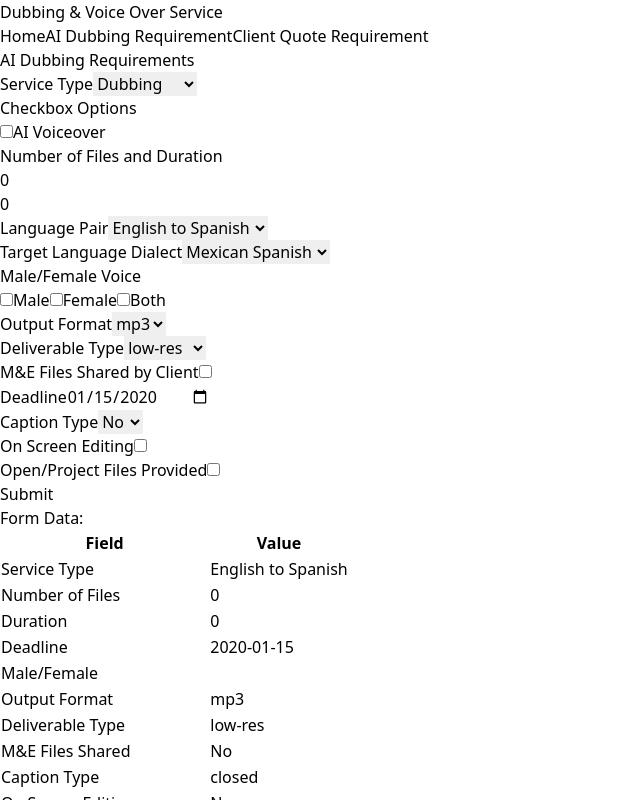
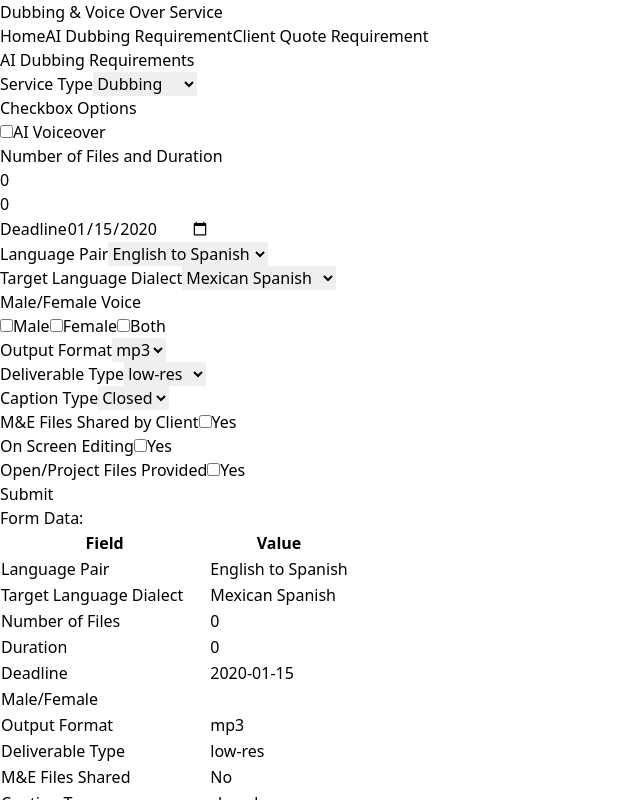
Before and after one commit to nikhil-kamble-dgfuture/client-requirement, a React (Vite) app: page /client-quote-requirement in a window 1280 px wide. Both pictures are taken after typing "2020-01-15" into the empty fields and a click on the button "Submit". Shown: the top 800 px of the page, without its empty margins (0-640 px from the left). Built offline with nearby package versions, Linux system fonts and the light colour scheme.

Commit message:
form functionality complete

```diff
--- a/src/components/ClientQuoteRequirement.jsx
+++ b/src/components/ClientQuoteRequirement.jsx
@@ -921,8 +921,7 @@
 // export default ClientQuoteRequirement;
 
 
-
-//2pm 05/11/2024
+//?
 import React, { useState } from 'react';
 
 const DubbingRequirements = () => {
@@ -941,19 +940,18 @@ const DubbingRequirements = () => {
   const [duration, setDuration] = useState(0);
   const [deadline, setDeadline] = useState('');
   const [languagePair, setLanguagePair] = useState('English to Spanish');
-  const [targetDialect, setTargetDialect] = useState('Mexican Spanish');
+  const [targetDialect, setTargetDialect] = useState('Mexican Spanish'); // Default value
   const [maleFemale, setMaleFemale] = useState({
     male: false,
     female: false,
     both: false,
-  });  // Tracking male, female, and both selections
+  });
   const [outputFormat, setOutputFormat] = useState('mp3');
   const [deliverableType, setDeliverableType] = useState('low-res');
-  const [meFilesShared, setMeFilesShared] = useState(false);  // M&E Files Shared by Client
-  const [onScreenEditing, setOnScreenEditing] = useState(false);  // On Screen Editing
+  const [meFilesShared, setMeFilesShared] = useState(false);
+  const [onScreenEditing, setOnScreenEditing] = useState(false);
   const [openProjectFiles, setOpenProjectFiles] = useState(false);
 
-  // State for holding form data to display in table
   const [formData, setFormData] = useState(null);
 
   const handleCheckboxChange = (e) => {
@@ -1023,7 +1021,6 @@ const DubbingRequirements = () => {
   const handleSubmit = (e) => {
     e.preventDefault();
 
-    // Collect all form data into an object
     const collectedFormData = {
       checkboxes,
       openClosed,
@@ -1041,13 +1038,11 @@ const DubbingRequirements = () => {
       openProjectFiles,
     };
 
-    // Set the collected data into the state to display in table
     setFormData(collectedFormData);
   };
 
   return (
     <div>
-      {/* Form */}
       <form onSubmit={handleSubmit} className="mb-6">
         <h3 className="text-xl font-semibold mb-2">AI Dubbing Requirements</h3>
 
@@ -1099,10 +1094,24 @@ const DubbingRequirements = () => {
           </div>
         </div>
 
+        {/* Deadline Field */}
+        <div className="mb-4 p-4 border rounded bg-white shadow">
+          <label className="block mb-2">Deadline</label>
+          <input
+            type="date"
+            value={deadline}
+            onChange={handleDeadlineChange}
+            className="bg-gray-50 border border-gray-300 text-gray-900 text-sm rounded-lg focus:ring-blue-500 focus:border-blue-500 block w-full p-2.5"
+          />
+        </div>
+
         {/* Language Pair and Target Dialect */}
         <div className="mb-4 p-4 border rounded bg-white shadow">
           <label className="block mb-2">Language Pair</label>
-          <select className="w-full border p-2 rounded mb-4" value={languagePair} onChange={handleLanguagePairChange}>
+          <select
+            className="w-full border p-2 rounded mb-4"
+            onChange={handleLanguagePairChange}
+          >
             <option>English to Spanish</option>
             <option>English to French</option>
             <option>English to German</option>
@@ -1111,9 +1120,15 @@ const DubbingRequirements = () => {
 
         <div className="mb-4 p-4 border rounded bg-white shadow">
           <label className="block mb-2">Target Language Dialect</label>
-          <select className="w-full border p-2 rounded mb-4" value={targetDialect} onChange={handleTargetDialectChange}>
-            <option>Mexican Spanish</option>
-            <option>Castilian Spanish</option>
+          <select
+            className="w-full border p-2 rounded mb-4"
+            value={targetDialect}
+            onChange={handleTargetDialectChange}
+          >
+            <option value="Mexican Spanish">Mexican Spanish</option>
+            <option value="Castilian Spanish">Canedian French</option>
+            <option value="Castilian Spanish">Standard German</option>
+
           </select>
         </div>
 
@@ -1156,7 +1171,11 @@ const DubbingRequirements = () => {
 
         <div className="mb-4 p-4 border rounded bg-white shadow">
           <label className="block mb-2">Output Format</label>
-          <select className="w-full border p-2 rounded mb-4" value={outputFormat} onChange={handleOutputFormatChange}>
+          <select
+            className="w-full border p-2 rounded mb-4"
+            value={outputFormat}
+            onChange={handleOutputFormatChange}
+          >
             <option>mp3</option>
             <option>mp4</option>
             <option>wav</option>
@@ -1168,15 +1187,30 @@ const DubbingRequirements = () => {
         {/* Deliverable Type */}
         <div className="mb-4 p-4 border rounded bg-white shadow">
           <label className="block mb-2">Deliverable Type</label>
-          <select className="w-full border p-2 rounded mb-4" value={deliverableType} onChange={handleDeliverableTypeChange}>
+          <select
+            className="w-full border p-2 rounded mb-4"
+            value={deliverableType}
+            onChange={handleDeliverableTypeChange}
+          >
             <option>low-res</option>
             <option>high-res</option>
-            <option>premix</option>
-            <option>mix</option>
           </select>
         </div>
 
-        {/* M&E Files Shared by Client */}
+        {/* Missing Fields Added Below */}
+
+        <div className="mb-4 p-4 border rounded bg-white shadow">
+          <label className="block mb-2">Caption Type</label>
+          <select
+            className="w-full border p-2 rounded mb-4"
+            value={captionType}
+            onChange={handleCaptionTypeChange}
+          >
+            <option>Closed</option>
+            <option>Open</option>
+          </select>
+        </div>
+
         <div className="mb-4 p-4 border rounded bg-white shadow">
           <label className="block mb-2">M&E Files Shared by Client</label>
           <input
@@ -1185,29 +1219,9 @@ const DubbingRequirements = () => {
             onChange={handleMeFilesSharedChange}
             className="mr-2"
           />
+          Yes
         </div>
 
-        {/* Deadline */}
-        <div className="mb-4 p-4 border rounded bg-white shadow">
-          <label className="block mb-2">Deadline</label>
-          <input
-            type="date"
-            value={deadline}
-            onChange={handleDeadlineChange}
-            className="bg-gray-50 border border-gray-300 text-gray-900 text-sm rounded-lg focus:ring-blue-500 focus:border-blue-500 block w-full p-2.5"
-          />
-        </div>
-
-        {/* Caption Type */}
-        <div className="mb-4 p-4 border rounded bg-white shadow">
-          <label className="block mb-2">Caption Type</label>
-          <select className="w-full border p-2 rounded mb-4" value={captionType} onChange={handleCaptionTypeChange}>
-            <option>No</option>
-            <option>Yes</option>
-          </select>
-        </div>
-
-        {/* On Screen Editing */}
         <div className="mb-4 p-4 border rounded bg-white shadow">
           <label className="block mb-2">On Screen Editing</label>
           <input
@@ -1216,9 +1230,9 @@ const DubbingRequirements = () => {
             onChange={handleOnScreenEditingChange}
             className="mr-2"
           />
+          Yes
         </div>
 
-        {/* Open/Project Files Provided */}
         <div className="mb-4 p-4 border rounded bg-white shadow">
           <label className="block mb-2">Open/Project Files Provided</label>
           <input
@@ -1227,9 +1241,14 @@ const DubbingRequirements = () => {
             onChange={handleOpenProjectFilesChange}
             className="mr-2"
           />
+          Yes
         </div>
 
-        <button type="submit" className="mt-6 bg-blue-600 text-white px-4 py-2 rounded">
+        {/* Submit Button */}
+        <button
+          type="submit"
+          className="mt-6 bg-blue-600 text-white px-4 py-2 rounded"
+        >
           Submit
         </button>
       </form>
@@ -1247,48 +1266,62 @@ const DubbingRequirements = () => {
             </thead>
             <tbody>
               <tr>
-                <td className="border px-4 py-2">Service Type</td>
-                <td className="border px-4 py-2">{languagePair}</td>
+                <td className="border px-4 py-2">Language Pair</td>
+                <td className="border px-4 py-2">{formData.languagePair}</td>
+              </tr>
+              <tr>
+                <td className="border px-4 py-2">Target Language Dialect</td>
+                <td className="border px-4 py-2">{formData.targetDialect}</td>
               </tr>
               <tr>
                 <td className="border px-4 py-2">Number of Files</td>
-                <td className="border px-4 py-2">{numberOfFiles}</td>
+                <td className="border px-4 py-2">{formData.numberOfFiles}</td>
               </tr>
               <tr>
                 <td className="border px-4 py-2">Duration</td>
-                <td className="border px-4 py-2">{duration}</td>
+                <td className="border px-4 py-2">{formData.duration}</td>
               </tr>
               <tr>
                 <td className="border px-4 py-2">Deadline</td>
-                <td className="border px-4 py-2">{deadline}</td>
+                <td className="border px-4 py-2">{formData.deadline}</td>
               </tr>
               <tr>
                 <td className="border px-4 py-2">Male/Female</td>
-                <td className="border px-4 py-2">{maleFemale.male ? 'Male' : ''}{maleFemale.female ? ' Female' : ''}{maleFemale.both ? ' Both' : ''}</td>
+                <td className="border px-4 py-2">
+                  {formData.maleFemale.male && 'Male '}
+                  {formData.maleFemale.female && 'Female '}
+                  {formData.maleFemale.both && 'Both'}
+                </td>
               </tr>
               <tr>
                 <td className="border px-4 py-2">Output Format</td>
-                <td className="border px-4 py-2">{outputFormat}</td>
+                <td className="border px-4 py-2">{formData.outputFormat}</td>
               </tr>
               <tr>
                 <td className="border px-4 py-2">Deliverable Type</td>
-                <td className="border px-4 py-2">{deliverableType}</td>
+                <td className="border px-4 py-2">{formData.deliverableType}</td>
               </tr>
               <tr>
                 <td className="border px-4 py-2">M&E Files Shared</td>
-                <td className="border px-4 py-2">{meFilesShared ? 'Yes' : 'No'}</td>
+                <td className="border px-4 py-2">
+                  {formData.meFilesShared ? 'Yes' : 'No'}
+                </td>
               </tr>
               <tr>
                 <td className="border px-4 py-2">Caption Type</td>
-                <td className="border px-4 py-2">{captionType}</td>
+                <td className="border px-4 py-2">{formData.captionType}</td>
               </tr>
               <tr>
                 <td className="border px-4 py-2">On Screen Editing</td>
-                <td className="border px-4 py-2">{onScreenEditing ? 'Yes' : 'No'}</td>
+                <td className="border px-4 py-2">
+                  {formData.onScreenEditing ? 'Yes' : 'No'}
+                </td>
               </tr>
               <tr>
                 <td className="border px-4 py-2">Open/Project Files Provided</td>
-                <td className="border px-4 py-2">{openProjectFiles ? 'Yes' : 'No'}</td>
+                <td className="border px-4 py-2">
+                  {formData.openProjectFiles ? 'Yes' : 'No'}
+                </td>
               </tr>
             </tbody>
           </table>
```
Also changed, not shown: 1 other file (tests, documents, lock files or other folders).
